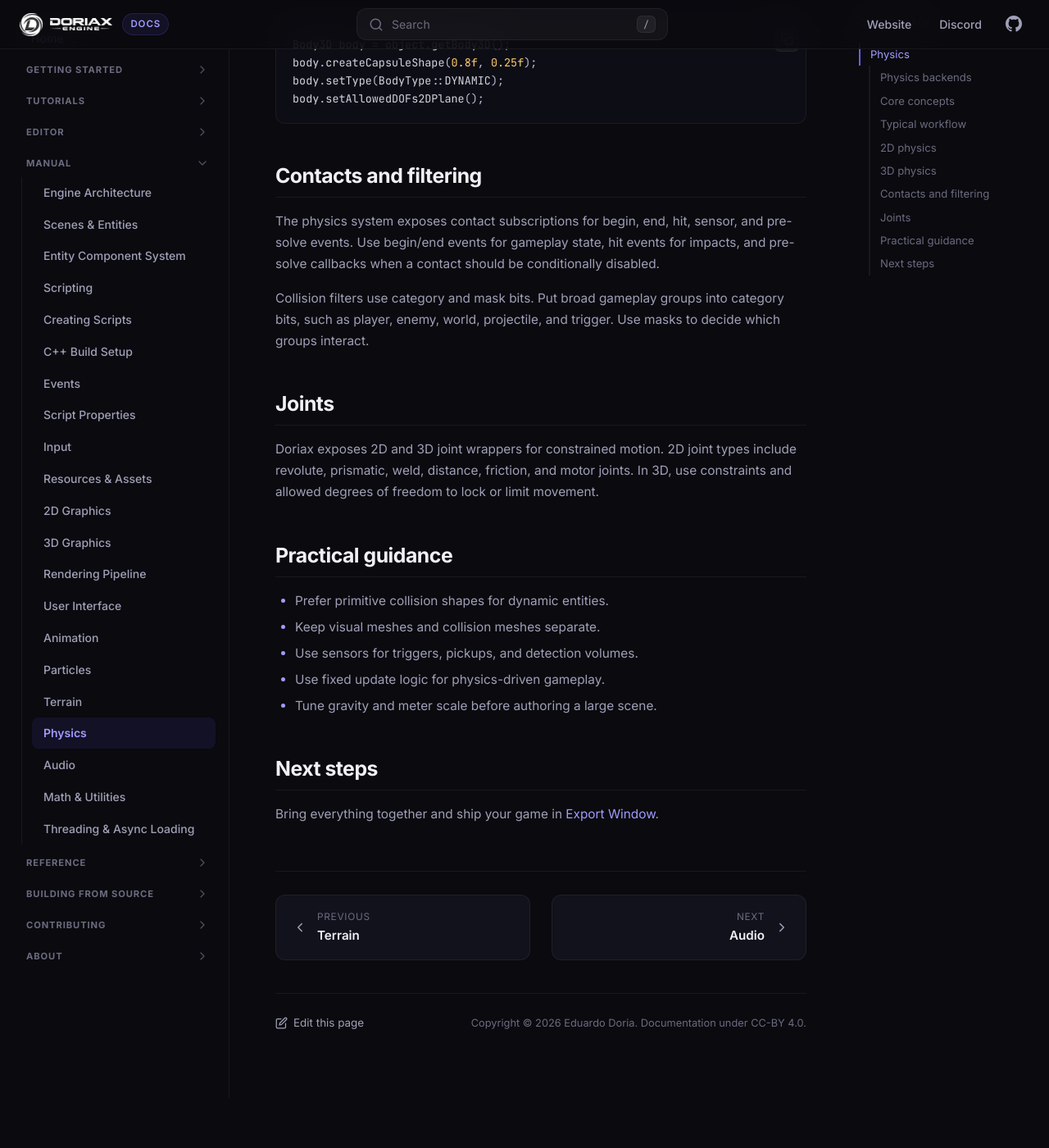
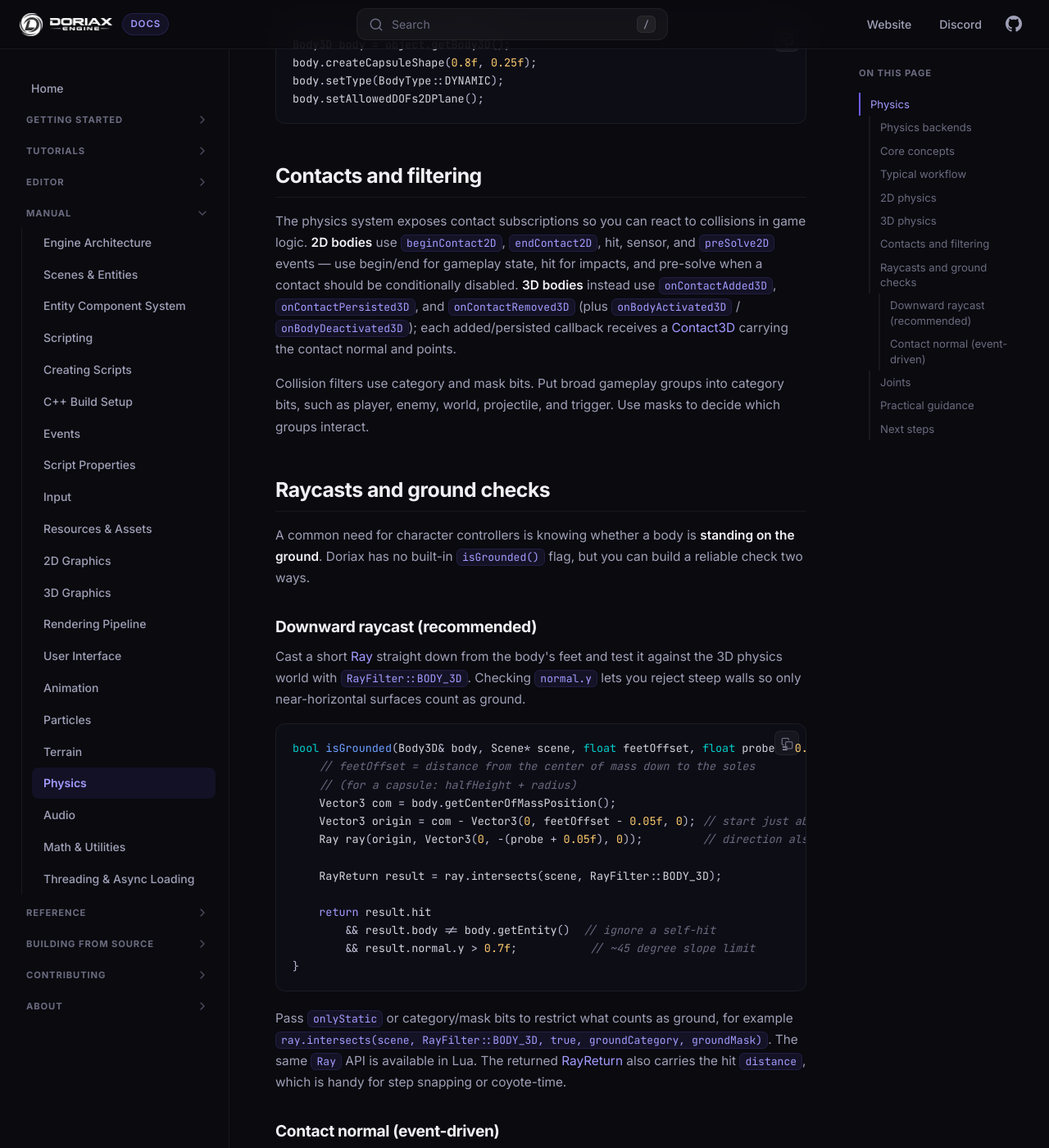
Before and after one commit to doriaxengine/doriax-docs, an MkDocs documentation site: the page built from docs/manual/physics.md, in a window 1280 px wide and 1400 px high, scrolled down 2495 px. Shown: the whole window at 82% size. Built offline with MkDocs 1.6.1, drawn with Linux system fonts in a browser that asks for light colours; before the commit the page ends 3834 px from its top, so only the background shows below that; some of the changed text lies outside the part shown.

Commit message:
Improved physics part

````diff
--- a/docs/manual/physics.md
+++ b/docs/manual/physics.md
@@ -81,13 +81,68 @@ body.setAllowedDOFs2DPlane();
 
 ## Contacts and filtering
 
-The physics system exposes contact subscriptions for begin, end, hit, sensor, and
-pre-solve events. Use begin/end events for gameplay state, hit events for impacts, and
-pre-solve callbacks when a contact should be conditionally disabled.
+The physics system exposes contact subscriptions so you can react to collisions in game
+logic. **2D bodies** use `beginContact2D`, `endContact2D`, hit, sensor, and `preSolve2D`
+events — use begin/end for gameplay state, hit for impacts, and pre-solve when a contact
+should be conditionally disabled. **3D bodies** instead use `onContactAdded3D`,
+`onContactPersisted3D`, and `onContactRemoved3D` (plus `onBodyActivated3D` /
+`onBodyDeactivated3D`); each added/persisted callback receives a
+[Contact3D](../reference/classes/contact3d.md) carrying the contact normal and points.
 
 Collision filters use category and mask bits. Put broad gameplay groups into category
 bits, such as player, enemy, world, projectile, and trigger. Use masks to decide which
 groups interact.
+
+## Raycasts and ground checks
+
+A common need for character controllers is knowing whether a body is **standing on the
+ground**. Doriax has no built-in `isGrounded()` flag, but you can build a reliable check
+two ways.
+
+### Downward raycast (recommended)
+
+Cast a short [Ray](../reference/classes/ray.md) straight down from the body's feet and
+test it against the 3D physics world with `RayFilter::BODY_3D`. Checking `normal.y` lets
+you reject steep walls so only near-horizontal surfaces count as ground.
+
+```cpp
+bool isGrounded(Body3D& body, Scene* scene, float feetOffset, float probe = 0.15f) {
+    // feetOffset = distance from the center of mass down to the soles
+    // (for a capsule: halfHeight + radius)
+    Vector3 com = body.getCenterOfMassPosition();
+    Vector3 origin = com - Vector3(0, feetOffset - 0.05f, 0); // start just above the soles
+    Ray ray(origin, Vector3(0, -(probe + 0.05f), 0));         // direction also sets the length
+
+    RayReturn result = ray.intersects(scene, RayFilter::BODY_3D);
+
+    return result.hit
+        && result.body != body.getEntity()  // ignore a self-hit
+        && result.normal.y > 0.7f;           // ~45 degree slope limit
+}
+```
+
+Pass `onlyStatic` or category/mask bits to restrict what counts as ground, for example
+`ray.intersects(scene, RayFilter::BODY_3D, true, groundCategory, groundMask)`. The same
+`Ray` API is available in Lua. The returned [RayReturn](../reference/classes/rayreturn.md)
+also carries the hit `distance`, which is handy for step snapping or coyote-time.
+
+### Contact normal (event-driven)
+
+If you already subscribe to contact events, inspect the contact normal instead of
+raycasting. Read [Contact3D](../reference/classes/contact3d.md)`::getWorldSpaceNormal()`
+inside `onContactAdded3D` / `onContactPersisted3D`. Jolt's normal points **from body 1
+toward body 2**, and Jolt — not your code — decides which body is which, so flip the sign
+when your character is body 1:
+
+```cpp
+Vector3 n = contact.getWorldSpaceNormal();
+Vector3 up = (bodyA.getEntity() == characterEntity) ? n * -1.0f : n;
+bool grounded = up.y > 0.7f;
+```
+
+Track grounded state with a contact counter (increment on `onContactAdded3D`, decrement
+on `onContactRemoved3D`) rather than a single bool, so multiple simultaneous contacts are
+handled correctly.
 
 ## Joints
 
````
